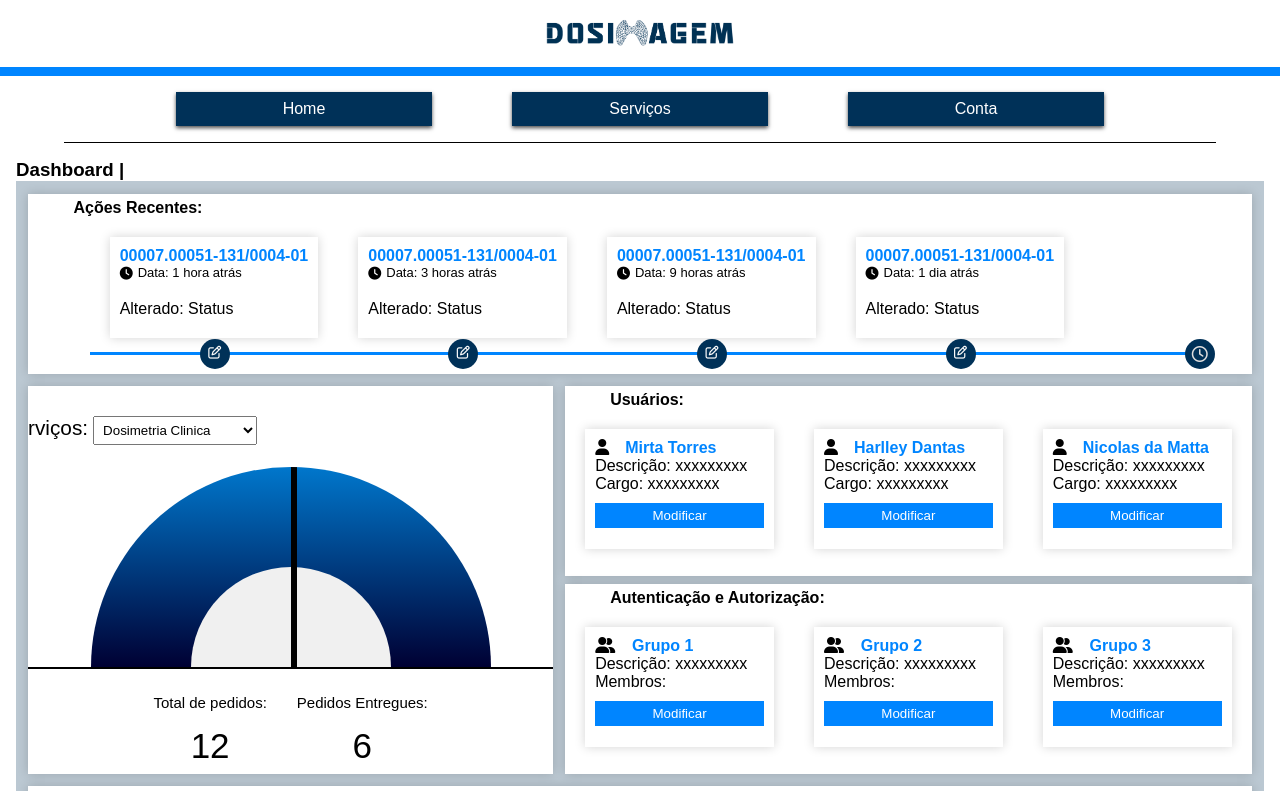
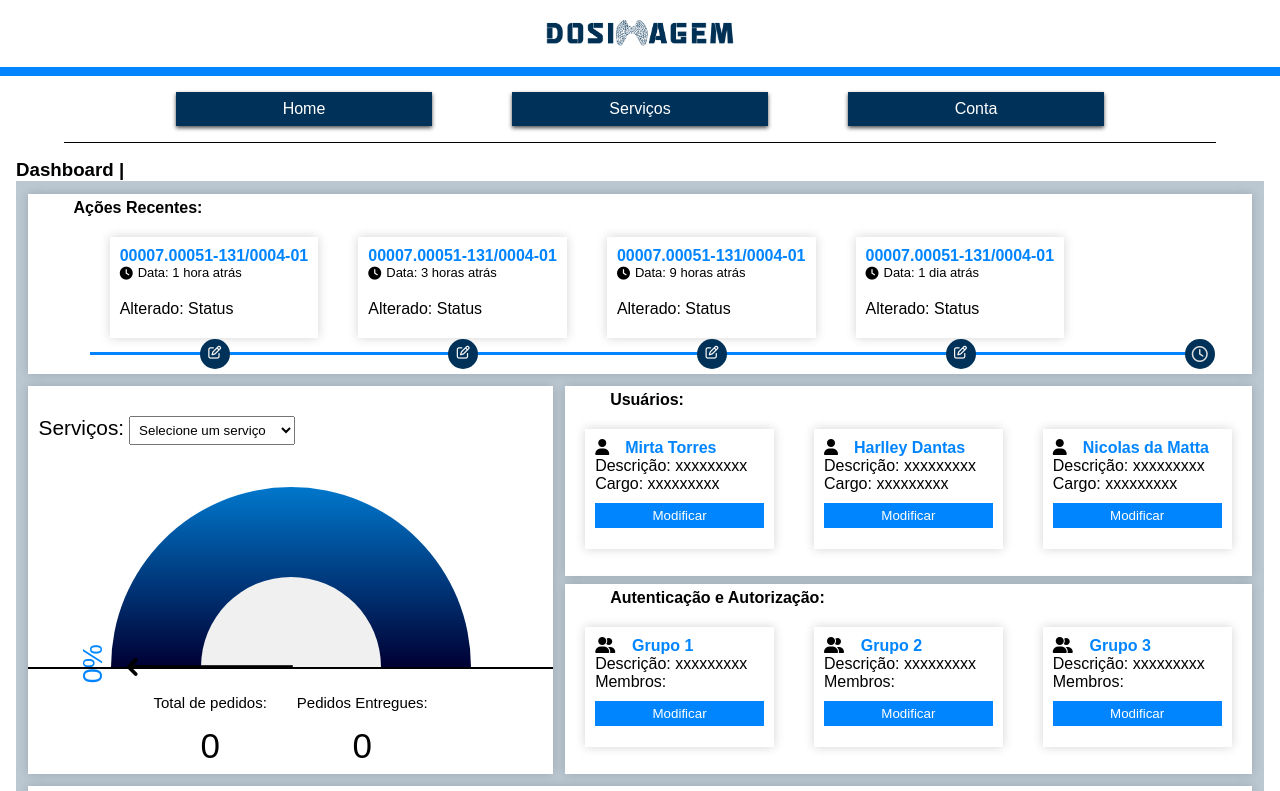
Before and after one commit to EduardoMangeli/react-base-project, a React app: page / in a window 1280 px wide. Shown: the top 791 px of the page. Built offline with nearby package versions, Linux system fonts and the light colour scheme; no server answers.

Commit message:
grafico funcionando

```diff
--- a/public/style.css
+++ b/public/style.css
@@ -64,7 +64,7 @@ h4{
 }
 #servicos-options{
   position: relative;
-  left: 2%;
+  left: 8%;
   top: -80px;
 }
 #servicos-options label{
@@ -234,6 +234,12 @@ h4{
   flex: 1;
   background-color: var(--background);
 }
+.setas button{
+  border: 0;
+}
+.setas i{
+  cursor: pointer;
+}
 /* Services */
 table {
   margin: 5px auto;
@@ -260,33 +266,3 @@ td{
   height: 0px;
   background-color: #fff;
 }
-/* .container-botoes{
-  display: flex;
-  justify-content: center;
-  align-items: center;
-  flex: 0.4;
-  text-align: center;
-  background-color: var(--botoes);
-}
-.div-botoes-serv{
-  display: flex;
-  flex-direction: column;
-  gap: 0.5rem;
-  text-align: center;
-}
-.div-botoes-serv button{
-  cursor: pointer;
-  border-style: none;
-  margin: 0 5px;
-  min-width: 20rem;
-  padding: .50rem;
-  font-weight: lighter;
-  text-decoration: none;
-  color: black;
-  text-align: center;
-  background-color: var(--background);
-}
-
-@media (max-width: 1000px){
-
-} */
--- a/src/components/Grafico/Grafico.jsx
+++ b/src/components/Grafico/Grafico.jsx
@@ -1,41 +1,79 @@
-import React, { useEffect } from 'react';
+import React, { useEffect, useState } from 'react';
 import { Grafico } from "./Style";
+import jsonData from "../../data/tabela.json";
 
 const GraficoCode = () => {
+    const [formData, setFormData] = useState({
+        totalPedidos: 0,
+        pedidosEntregues: 0,
+        porcentagem: 0 // Initialize with the calculated percentage
+    });
+
     useEffect(() => {
         const pointer = document.querySelector('.pointer');
-        const totalPedidos = document.querySelector("#total-pedidos_num");
-        const pedidosEntregues = document.querySelector("#pedidos-entregues_num");
-        const porcentagem = Number(pedidosEntregues.textContent) * 100 / Number(totalPedidos.textContent);
-        let degree = (porcentagem * 180) / 100;
-        const maxDegree = 180; // Máximo de 180 graus
+        const { totalPedidos, pedidosEntregues, porcentagem } = formData;
+        const newPorcentagem = (pedidosEntregues / totalPedidos) * 100;
+        const newDegree = (newPorcentagem * 180) / 100;
 
-        function movePointer() {
-            if (degree <= maxDegree) {
-                pointer.style.transform = `rotate(${degree - 90}deg)`;
-                requestAnimationFrame(movePointer);
+        function movePointer(startDegree, endDegree) {
+            const step = (endDegree - startDegree) / 60;
+            let currentDegree = startDegree;
+
+            function animate() {
+                if ((step > 0 && currentDegree < endDegree) || (step < 0 && currentDegree > endDegree)) {
+                    currentDegree += step;
+                    pointer.style.transform = `rotate(${currentDegree - 90}deg)`;
+                    requestAnimationFrame(animate);
+                } else {
+                    pointer.style.transform = `rotate(${endDegree - 90}deg)`;
+                }
             }
+            animate();
         }
 
-        movePointer();
-    }, []);
+        const startDegree = parseFloat(pointer.style.transform.replace(/[^0-9.-]/g, '')) + 90 || 0;
+        movePointer(startDegree, newDegree);
+    }, [formData]);
+
+    const handleFormChange = (e) => {
+        const selectedType = e.target.value;
+        const filteredData = jsonData.filter(item => item.tipo === selectedType);
+        const totalPedidos = filteredData.length;
+        const pedidosEntregues = filteredData.filter(item => item.status_ === "Concluído").length;
+        const porcentagem = (pedidosEntregues / totalPedidos) * 100;
+
+        setFormData({ totalPedidos, pedidosEntregues, porcentagem });
+    };
 
     return (
         <Grafico>
+            <form id="servicos-options">
+                <label htmlFor="formulario">Serviços:</label>
+                <select id="form-style" name="formulario" onChange={handleFormChange}>
+                    <option value="">Selecione um serviço</option>
+                    <option value="Dosimetria Clínica">Dosimetria Clínica</option>
+                    <option value="Dosimetria Pré-Clínica">Dosimetria Pré-Clínica</option>
+                    <option value="Radiosinoviortese">Radiosinoviortese</option>
+                    <option value="Segmentação">Segmentação</option>
+                </select>
+            </form>
             <div className="grafico">
                 <div className="gauge">
                     <div className="sub-gauge"></div>
-                    <div className="pointer"></div>
+                    <div className="pointer" style={{ transform: 'rotate(-90deg)' }}>
+                        <i className="fa-solid fa-arrow-up-long"></i>
+                        <p>{formData.porcentagem.toFixed(0)}%</p>
+                    </div>
                 </div>
                 <div className="linha"></div>
                 <div className="pedidos">
                     <div className="total-pedidos">
                         <p className="total-pedidos">Total de pedidos:</p>
-                        <span id="total-pedidos_num">12</span>
+                        <span id="total-pedidos_num">{formData.totalPedidos}</span>
                     </div>
                     <div className="pedidos-entregues">
                         <p className="pedidos-entregues">Pedidos Entregues:</p>
-                        <span id="pedidos-entregues_num">6</span>
+                        <span id="pedidos-entregues_num">{formData.pedidosEntregues}</span>
                     </div>
                 </div>
             </div>
--- a/src/components/Grafico/Style.js
+++ b/src/components/Grafico/Style.js
@@ -19,13 +19,13 @@ const Grafico = styled.header
 }
 .gauge {
     position: absolute;
-    transform: scale(2);
+    transform: scale(1.8);
     width: 200px;
     height: 100px;
     border: 3px solid none;
     border-radius: 200px 200px 0 0;
-    overflow: hidden;
     position: relative;
+    top: 10px;
     background-image: linear-gradient(to bottom, #0077CC, #000033);
 }
 .sub-gauge{
@@ -41,14 +41,28 @@ const Grafico = styled.header
     background-color: #f0f0f0;
 }
 .pointer {
-    width: 3px;
-    height: 100px;
+    width: 2px;
+    height: 90px;
     background-color: rgb(0, 0, 0);
     position: absolute;
     bottom: 0;
     left: 50%;
     transform-origin: bottom;
     transform: rotate(0deg);
+    transition: transform 2s ease;
+}
+.pointer i{
+    position: absolute;
+    left: -5px;
+    top: -2px;
+}
+.pointer p{
+    color: var(--detalhes);
+    font-weight: 800px;
+    position: relative;
+    left: -8px;
+    font-size: 15px;
+    top: -45px;
 }
 
 .pedidos{
--- a/src/pages/Home.jsx
+++ b/src/pages/Home.jsx
@@ -41,15 +41,6 @@ export const Home = () => {
         <div className="container-234">
           <div className="servicosContainer">
             <div className="grafico-area">
-              <form id="servicos-options">
-                <label htmlFor="formulario">Serviços:</label>
-                <select id="form-style" name="formulario">
-                  <option value="dosimetriaClinica">Dosimetria Clinica</option>
-                  <option value="dosimetriaPreClinica">Dosimetria Pré Clinica</option>
-                  <option value="radiosinoviortese">Radiosinoviortese</option>
-                  <option value="segmentacao">Segmentação</option>
-                </select>
-              </form>
               <GraficoCode />
             </div>
           </div>
--- a/src/pages/Servicos.jsx
+++ b/src/pages/Servicos.jsx
@@ -269,8 +269,8 @@ const Fotos = () => {
       </section>
       <div className="pagina-div">
         <div className="setas">
-          <button onClick={() => handlePageChange('prev')}>{"<"}</button>
-          <button onClick={() => handlePageChange('next')}>{">"}</button>
+          <button onClick={() => handlePageChange('prev')}>{<i class="fa-solid fa-circle-arrow-left"></i>}</button>
+          <button onClick={() => handlePageChange('next')}>{<i class="fa-solid fa-circle-arrow-right"></i>}</button>
         </div>
         <form id="pg-tabela" onSubmit={(e) => e.preventDefault()}>
           <input
```
